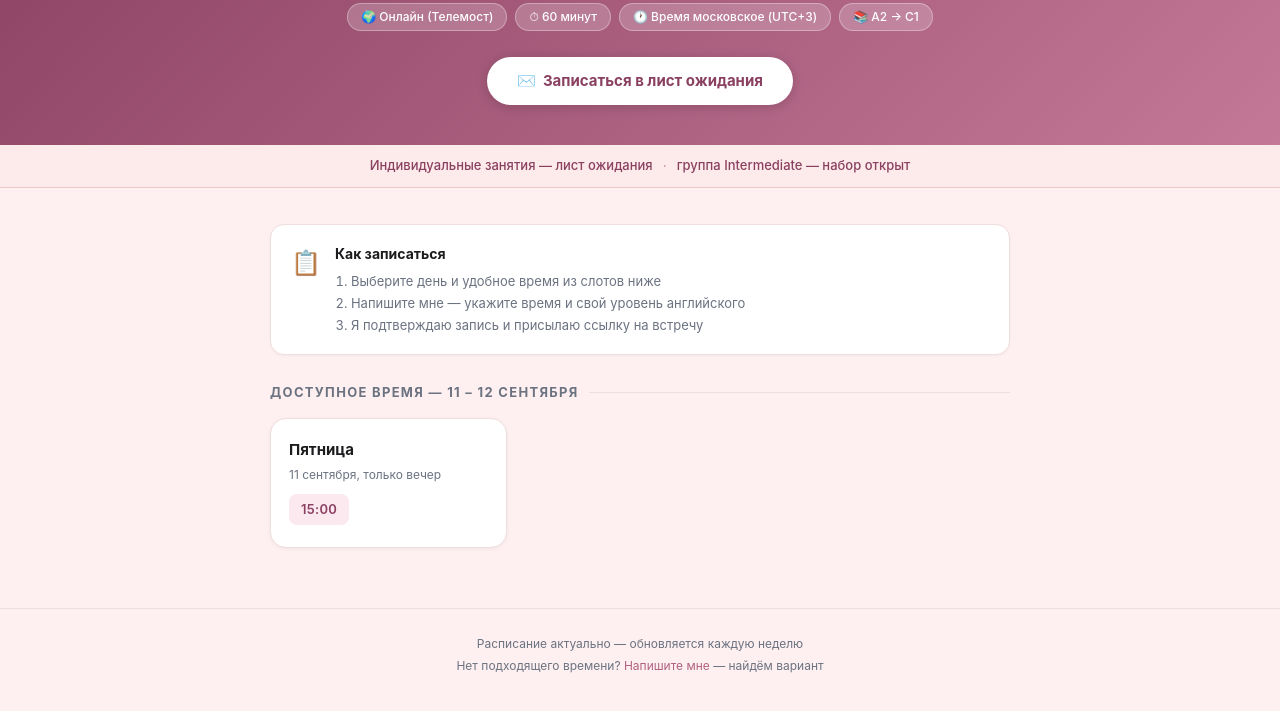
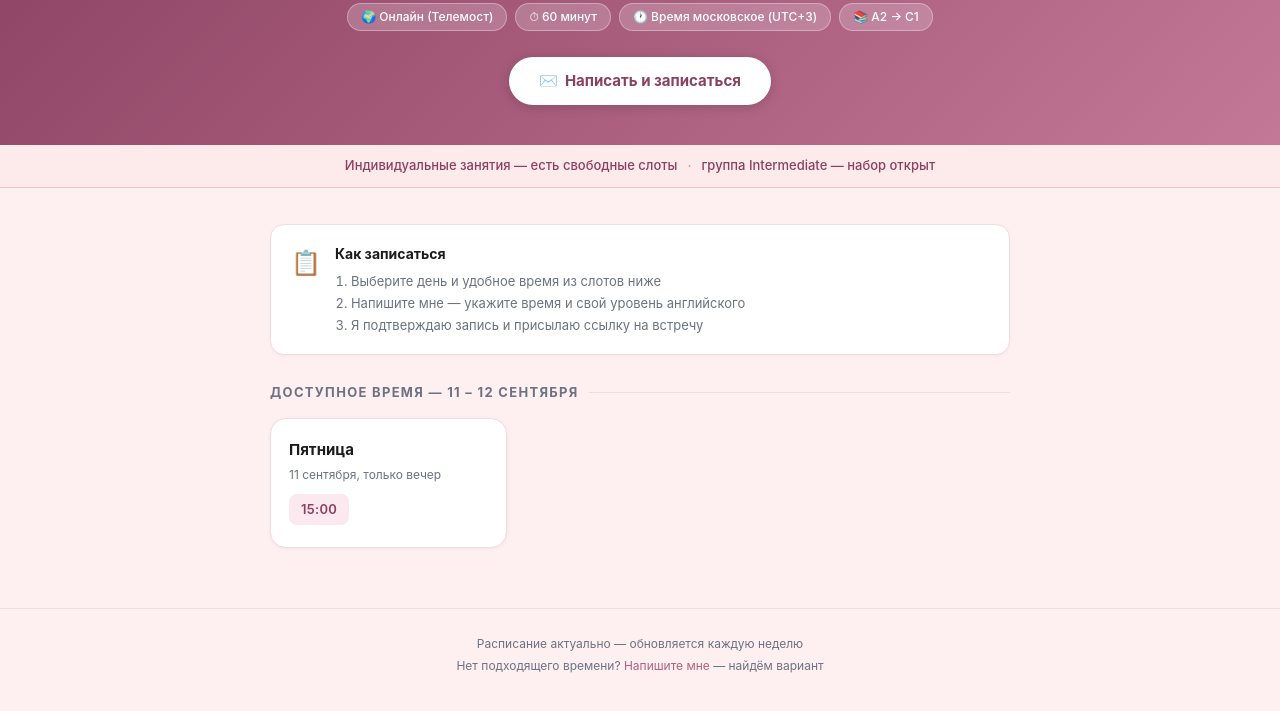
Before and after one commit to annabor685-web/english-schedule, a plain HTML site: page index.html in a window 1280 px wide. Shown: the part 185-896 px from the top of the page. Drawn offline with Linux system fonts and the light colour scheme.

Commit message:
Убрали лист ожидания — есть свободные слоты

```diff
--- a/index.html
+++ b/index.html
@@ -238,14 +238,14 @@
     <span class="badge">🕐 Время московское (UTC+3)</span>
     <span class="badge">📚 A2 → C1</span>
   </div>
-  <a class="cta-btn" href="https://t.me/annaborzyx?text=Хочу+в+лист+ожидания+на+индивидуальные+занятия">
-    ✉️&nbsp; Записаться в лист ожидания
+  <a class="cta-btn" href="https://t.me/annaborzyx?text=Хочу+записаться+на+индивидуальные+занятия">
+    ✉️&nbsp; Написать и записаться
   </a>
 </div>
 
 <!-- ══ INFO STRIP ══ -->
 <div class="info-strip">
-  Индивидуальные занятия — лист ожидания<span class="dot">·</span>группа Intermediate — набор открыт
+  Индивидуальные занятия — есть свободные слоты<span class="dot">·</span>группа Intermediate — набор открыт
 </div>
 
 <!-- ══ MAIN ══ -->
```
